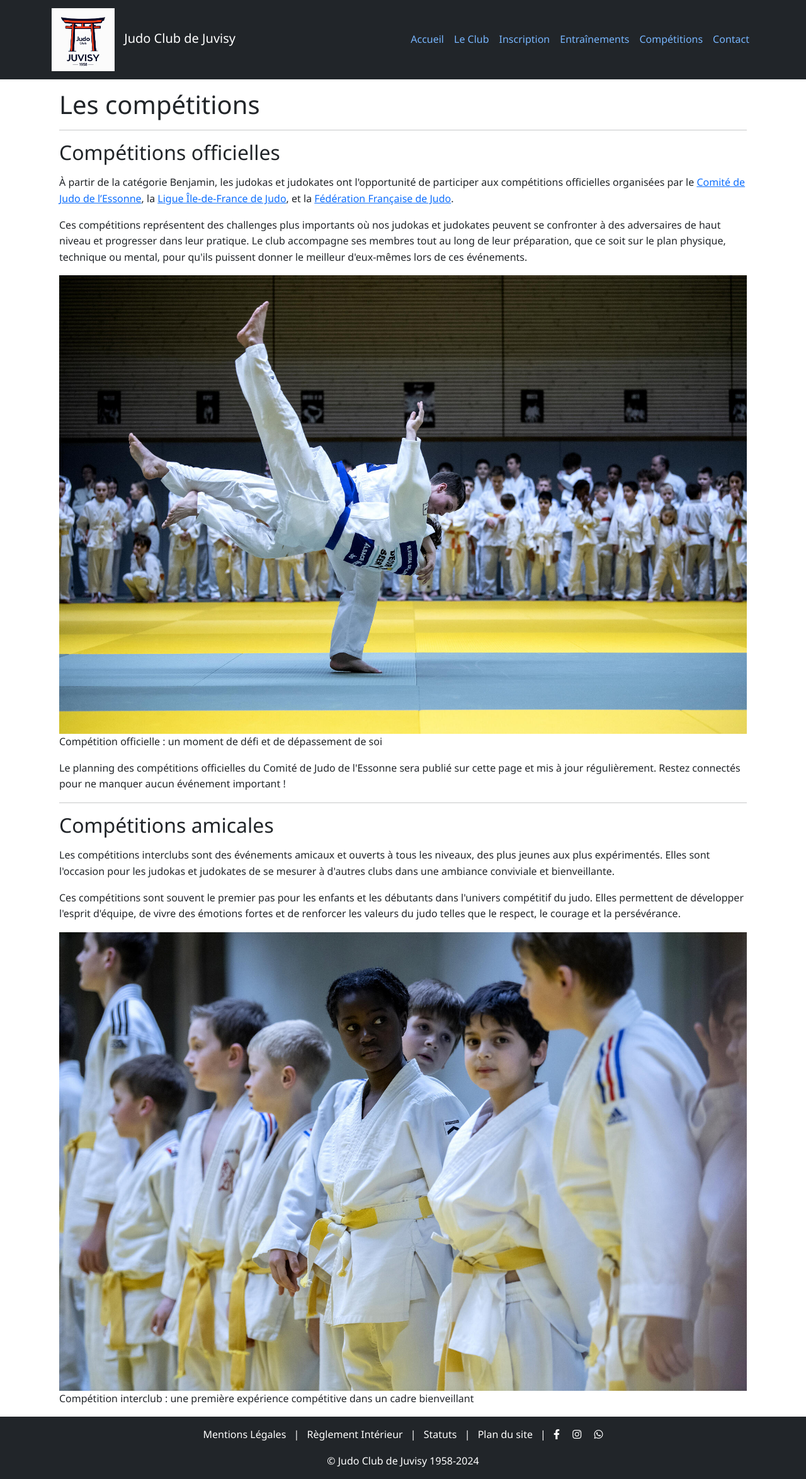
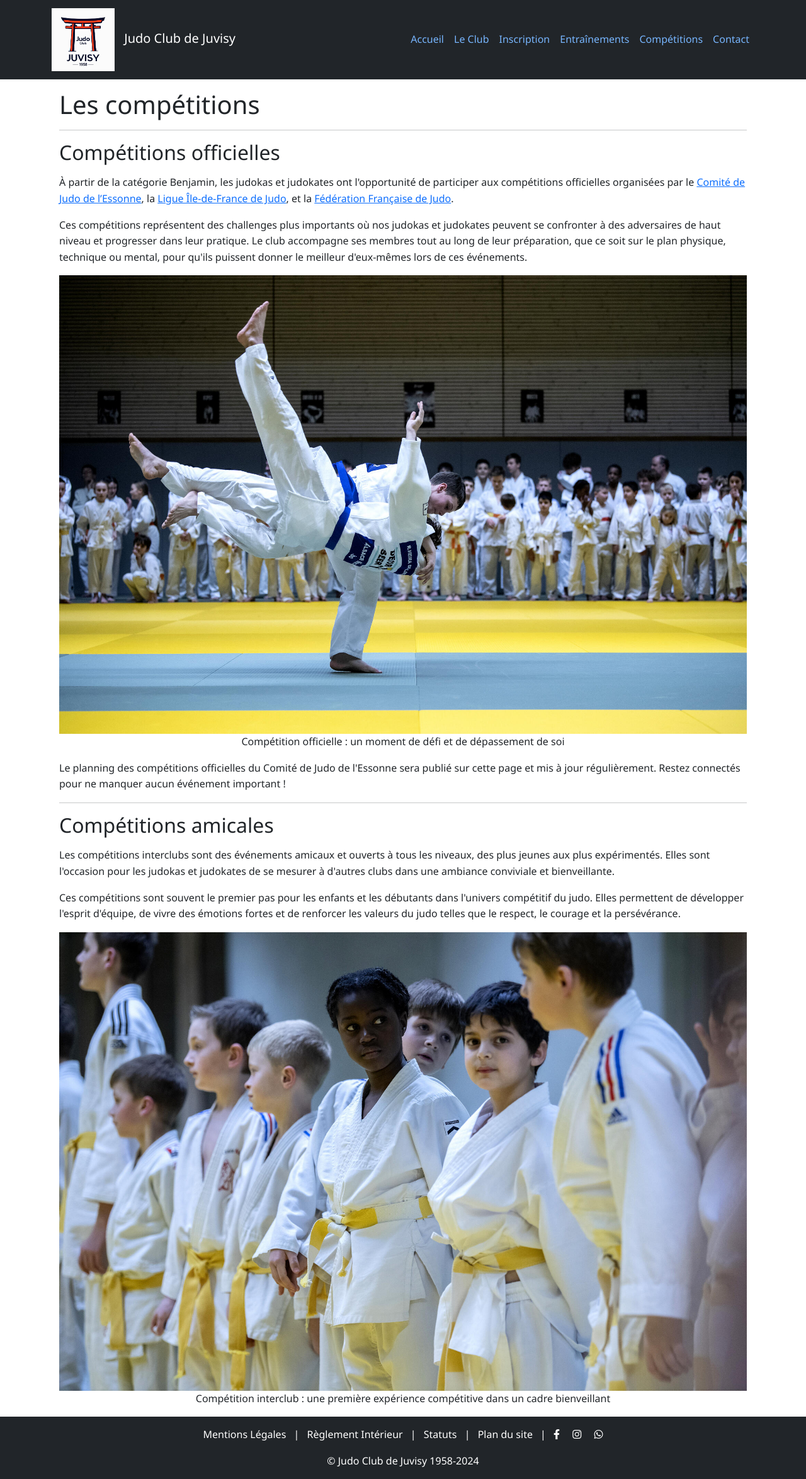
Before and after one commit to JudoClubJuvisy/website2, a Jekyll site: the page built from competitions.html, in a window 1280 px wide. Shown: the whole page at 63% size. Built offline with Jekyll 4.4.1, drawn with Linux system fonts in a browser that asks for light colours.

Commit message:
Update competitions.html

```diff
--- a/competitions.html
+++ b/competitions.html
@@ -17,7 +17,7 @@ title: Compétitions
             <p>
                 Ces compétitions représentent des challenges plus importants où nos judokas et judokates peuvent se confronter à des adversaires de haut niveau et progresser dans leur pratique. Le club accompagne ses membres tout au long de leur préparation, que ce soit sur le plan physique, technique ou mental, pour qu'ils puissent donner le meilleur d'eux-mêmes lors de ces événements.
             </p>
-            <figure>
+            <figure class="text-center">
                 <img src="{{ '/assets/images/competition_officielle.jpg' | relative_url }}" alt="Compétition officielle de judo" class="img-fluid">
                 <figcaption>Compétition officielle : un moment de défi et de dépassement de soi</figcaption>
             </figure>
@@ -36,7 +36,7 @@ title: Compétitions
             <p>
                 Ces compétitions sont souvent le premier pas pour les enfants et les débutants dans l'univers compétitif du judo. Elles permettent de développer l'esprit d'équipe, de vivre des émotions fortes et de renforcer les valeurs du judo telles que le respect, le courage et la persévérance.
             </p>
-            <figure>
+            <figure class="text-center">
                 <img src="{{ '/assets/images/competition_interclub.jpg' | relative_url }}" alt="Compétition interclub" class="img-fluid">
                 <figcaption>Compétition interclub : une première expérience compétitive dans un cadre bienveillant</figcaption>
             </figure>
```
